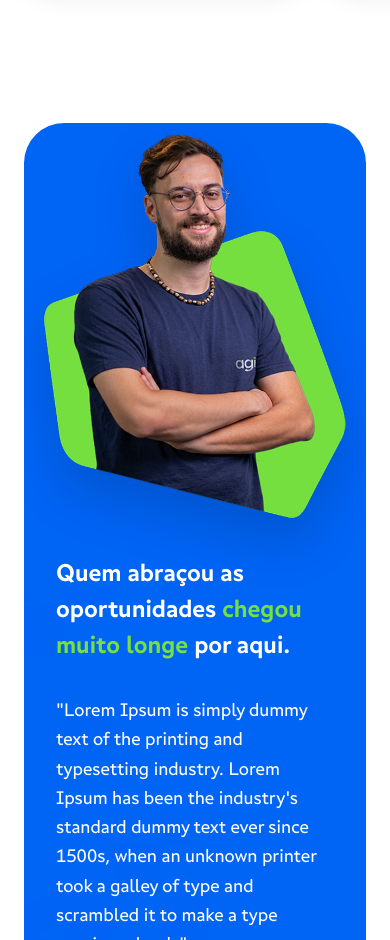
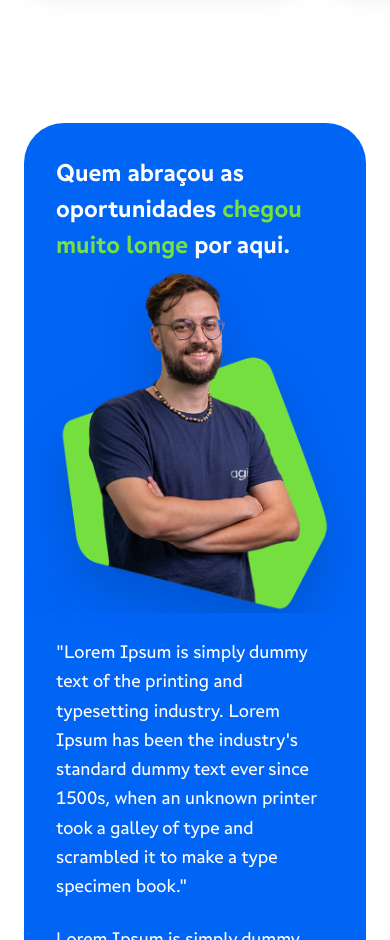
Before and after one commit to Uriel3coletivo/formacao-devs-ia, a Next.js app: page / in a window 390 px wide. Shown: the part 11060-12000 px from the top of the page. Built offline with nearby package versions, Linux system fonts and the light colour scheme.

Commit message:
Update Depoimento.jsx

```diff
--- a/src/components/Depoimento.jsx
+++ b/src/components/Depoimento.jsx
@@ -46,7 +46,6 @@ export default function Depoimento() {
           whileInView={{ opacity: 1, y: 0 }}
           viewport={{ once: true, margin: "-100px" }}
           transition={{ duration: 0.8 }}
-          // REMOVIDO: shadow-2xl. Agora o card é 100% flat (chapado)
           className="bg-[#0064f5] rounded-[40px] overflow-hidden relative max-w-6xl mx-auto min-h-[500px] lg:min-h-[600px]"
         >
           {/* Efeito Pixels */}
@@ -54,10 +53,13 @@ export default function Depoimento() {
             <img src="/images/Pixels.png" alt="Pixels Decorativos" className="w-full h-full object-cover" />
           </div>
 
-          <div className="grid lg:grid-cols-12 gap-0 items-stretch relative z-10 h-full">
+          {/* ========================================================= */}
+          {/* 🖥️ VERSÃO DESKTOP (BLINDADA E INTOCADA) */}
+          {/* ========================================================= */}
+          <div className="hidden lg:grid grid-cols-12 gap-0 items-stretch relative z-10 h-full">
 
             {/* LADO ESQUERDO: Foto */}
-            <div className="col-span-12 lg:col-span-5 relative flex justify-center items-end pt-12 lg:pt-0 min-h-[400px] lg:min-h-full">
+            <div className="col-span-5 relative flex justify-center items-end pt-12 lg:pt-0 min-h-[400px] lg:min-h-full">
               <AnimatePresence mode="wait">
                 <motion.img
                   key={currentIndex}
@@ -67,7 +69,6 @@ export default function Depoimento() {
                   transition={{ duration: 0.4 }}
                   src={`/images/${depoimentos[currentIndex].img}`}
                   alt={depoimentos[currentIndex].nome}
-                  // Mantida apenas a drop-shadow na imagem da pessoa para ela destacar do fundo
                   className="absolute bottom-0 w-full h-full object-contain object-bottom drop-shadow-2xl"
                   onError={(e) => { e.target.src = `https://placehold.co/500x600/0033b0/ffffff?text=${depoimentos[currentIndex].nome.replace(/ /g, '+')}` }}
                 />
@@ -75,9 +76,9 @@ export default function Depoimento() {
             </div>
 
             {/* LADO DIREITO: Depoimento */}
-            <div className="col-span-12 lg:col-span-7 p-8 md:p-12 lg:p-16 flex flex-col justify-center min-h-[450px]">
+            <div className="col-span-7 p-16 flex flex-col justify-center min-h-[450px]">
 
-              <h2 className="text-2xl md:text-3xl lg:text-4xl font-bold text-white leading-normal mb-8">
+              <h2 className="text-4xl font-bold text-white leading-normal mb-8">
                 Quem abraçou as oportunidades <br className="hidden lg:block"/> <span className="text-[#77df40]">chegou muito longe</span> por aqui.
               </h2>
 
@@ -91,10 +92,10 @@ export default function Depoimento() {
                   className="flex flex-col flex-1"
                 >
                   <div className="space-y-6">
-                    <p className="text-white text-lg md:text-xl font-light leading-relaxed">
+                    <p className="text-white text-xl font-light leading-relaxed">
                       {depoimentos[currentIndex].texto1}
                     </p>
-                    <p className="text-white text-lg md:text-xl font-light leading-relaxed">
+                    <p className="text-white text-xl font-light leading-relaxed">
                       {depoimentos[currentIndex].texto2}
                     </p>
                   </div>
@@ -111,7 +112,6 @@ export default function Depoimento() {
               <div className="flex gap-4 mt-8">
                 <button
                   onClick={prevSlide}
-                  // Removido o shadow-md dos botões também
                   className="w-12 h-12 rounded-full bg-[#77df40] text-[#000f44] flex items-center justify-center hover:bg-white transition-colors active:scale-95"
                 >
                   <svg xmlns="http://www.w3.org/2000/svg" fill="none" viewBox="0 0 24 24" strokeWidth={2.5} stroke="currentColor" className="w-5 h-5">
@@ -131,6 +131,87 @@ export default function Depoimento() {
             </div>
 
           </div>
+
+          {/* ========================================================= */}
+          {/* 📱 VERSÃO MOBILE (REORDENADA: TÍTULO -> FOTO -> TEXTO) */}
+          {/* ========================================================= */}
+          <div className="flex flex-col lg:hidden relative z-10 h-full">
+
+            {/* 1. Título */}
+            <div className="p-8 md:p-12 pb-0">
+              <h2 className="text-2xl md:text-3xl font-bold text-white leading-normal">
+                Quem abraçou as oportunidades <span className="text-[#77df40]">chegou muito longe</span> por aqui.
+              </h2>
+            </div>
+
+            {/* 2. Foto */}
+            <div className="relative flex justify-center items-end pt-8 min-h-[350px] md:min-h-[450px]">
+              <AnimatePresence mode="wait">
+                <motion.img
+                  key={currentIndex}
+                  initial={{ opacity: 0, x: -20 }}
+                  animate={{ opacity: 1, x: 0 }}
+                  exit={{ opacity: 0, x: 20 }}
+                  transition={{ duration: 0.4 }}
+                  src={`/images/${depoimentos[currentIndex].img}`}
+                  alt={depoimentos[currentIndex].nome}
+                  className="absolute bottom-0 w-full h-full object-contain object-bottom drop-shadow-2xl"
+                  onError={(e) => { e.target.src = `https://placehold.co/500x600/0033b0/ffffff?text=${depoimentos[currentIndex].nome.replace(/ /g, '+')}` }}
+                />
+              </AnimatePresence>
+            </div>
+
+            {/* 3. Textos e Controles */}
+            <div className="p-8 md:p-12 pt-6 flex flex-col justify-center bg-[#0064f5]/90 backdrop-blur-sm">
+              <AnimatePresence mode="wait">
+                <motion.div
+                  key={currentIndex}
+                  initial={{ opacity: 0, y: 10 }}
+                  animate={{ opacity: 1, y: 0 }}
+                  exit={{ opacity: 0, y: -10 }}
+                  transition={{ duration: 0.4 }}
+                  className="flex flex-col flex-1"
+                >
+                  <div className="space-y-6">
+                    <p className="text-white text-lg md:text-xl font-light leading-relaxed">
+                      {depoimentos[currentIndex].texto1}
+                    </p>
+                    <p className="text-white text-lg md:text-xl font-light leading-relaxed">
+                      {depoimentos[currentIndex].texto2}
+                    </p>
+                  </div>
+
+                  <div className="mt-8">
+                    <p className="text-white font-bold text-xl">
+                      {depoimentos[currentIndex].nome} - <span className="text-[#77df40] block mt-1">{depoimentos[currentIndex].cargo}</span>
+                    </p>
+                  </div>
+                </motion.div>
+              </AnimatePresence>
+
+              {/* Controles */}
+              <div className="flex gap-4 mt-8">
+                <button
+                  onClick={prevSlide}
+                  className="w-12 h-12 rounded-full bg-[#77df40] text-[#000f44] flex items-center justify-center hover:bg-white transition-colors active:scale-95"
+                >
+                  <svg xmlns="http://www.w3.org/2000/svg" fill="none" viewBox="0 0 24 24" strokeWidth={2.5} stroke="currentColor" className="w-5 h-5">
+                    <path strokeLinecap="round" strokeLinejoin="round" d="M10.5 19.5L3 12m0 0l7.5-7.5M3 12h18" />
+                  </svg>
+                </button>
+                <button
+                  onClick={nextSlide}
+                  className="w-12 h-12 rounded-full bg-[#77df40] text-[#000f44] flex items-center justify-center hover:bg-white transition-colors active:scale-95"
+                >
+                  <svg xmlns="http://www.w3.org/2000/svg" fill="none" viewBox="0 0 24 24" strokeWidth={2.5} stroke="currentColor" className="w-5 h-5">
+                    <path strokeLinecap="round" strokeLinejoin="round" d="M13.5 4.5L21 12m0 0l-7.5 7.5M21 12H3" />
+                  </svg>
+                </button>
+              </div>
+            </div>
+
+          </div>
+
         </motion.div>
 
       </div>
```
